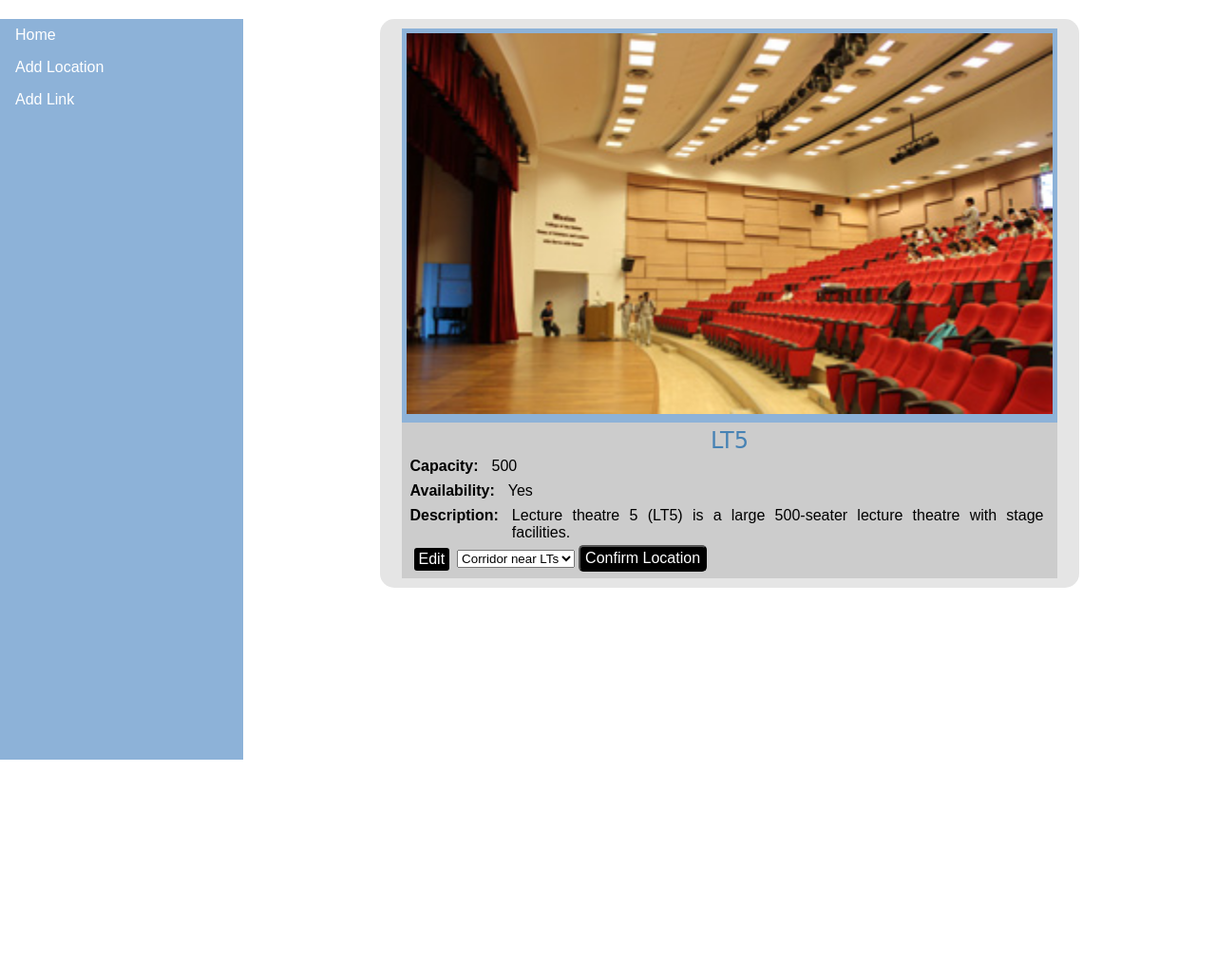
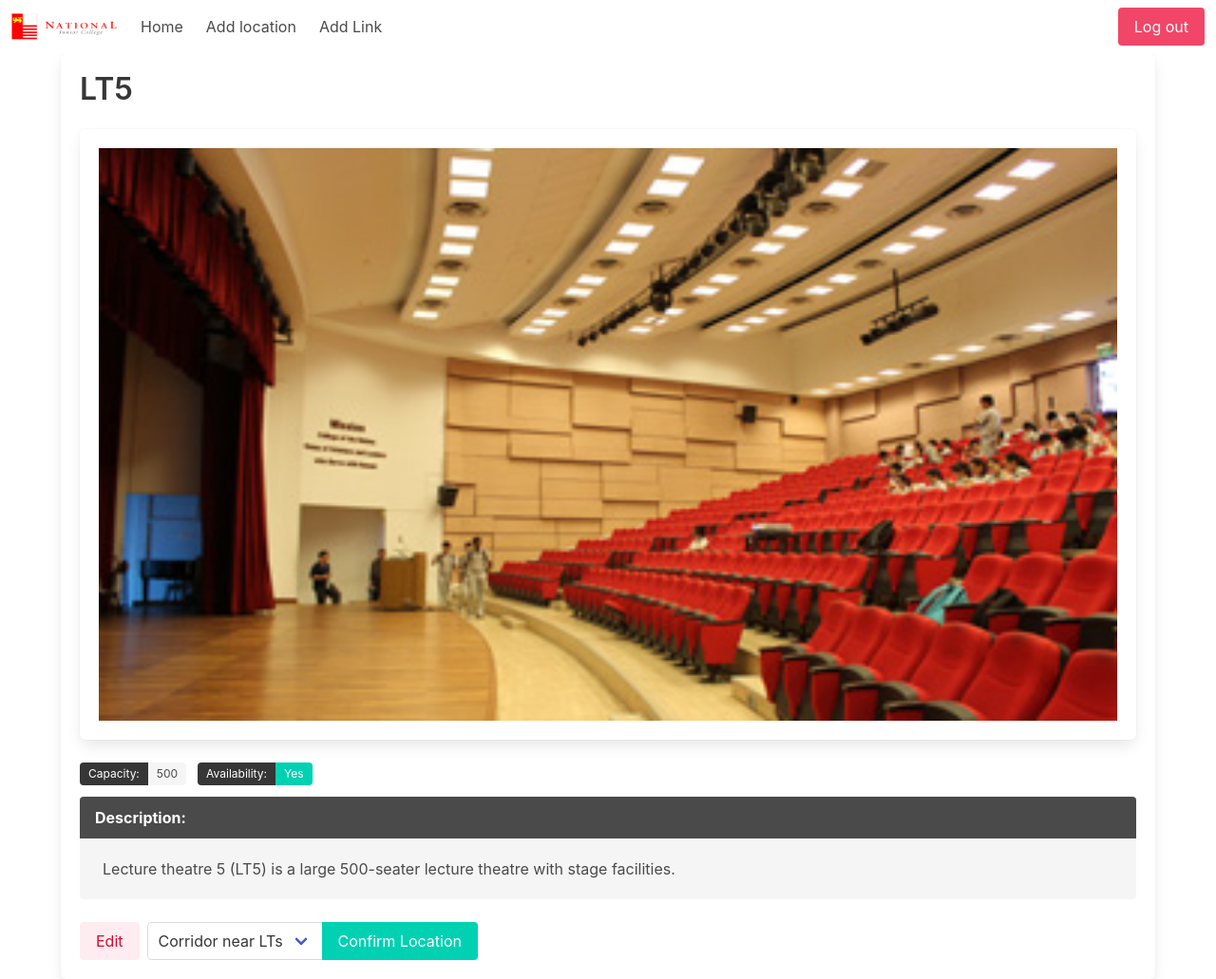
Before and after one commit to 12458/Web-App-Project, a Flask app: page /view_location/LT5 in a window 1280 px wide. Shown: the whole page at 95% size. Before the commit the page ends 800 px from the top, so only its background shows below. Run offline with Flask 2, Linux system fonts and the light colour scheme; the visitor is signed in with stand-in values (Sample User, id 1); data comes from the database, SQL or seed files in the repository; some libraries are stand-ins or nearby versions.

Commit message:
update html

```diff
--- a/app.py
+++ b/app.py
@@ -277,11 +277,13 @@ def change_location():
     # return url_for(view_location(target_locaiton))
     # return redirect(url_for(view_location), location=target_locaiton)
 
+
 @app.route('/logout')
 @login_required
 def logout():
     session.clear()
     return redirect(url_for('login'))
 
+
 if __name__ == "__main__":
     app.run(debug=True)
--- a/templates/add_link.html
+++ b/templates/add_link.html
@@ -23,7 +23,7 @@
         <nav class="navbar" role="navigation" aria-label="main navigation">
             <div class="navbar-brand">
                 <a class="navbar-item" href="/">
-                    <img src="static/images/njc_logo.png" width="112" height="28">
+                    <img src="/static/images/njc_logo.png" width="112" height="28">
                 </a>
 
                 <a role="button" class="navbar-burger burger" aria-label="menu" aria-expanded="false"
--- a/templates/add_place.html
+++ b/templates/add_place.html
@@ -1,9 +1,11 @@
 <!DOCTYPE html>
 <html>
+
 <head>
     <title>Add Location</title>
     <link rel="stylesheet" href="/static/add_place.css">
 </head>
+
 <body>
     <div>
         <div class="menu">
@@ -14,7 +16,7 @@
             </ul>
         </div>
         <div class="form-page">
-                <form action="/submit" method="post" enctype = "multipart/form-data">
+            <form action="/submit" method="post" enctype="multipart/form-data">
                 <div>
                     <label for="name">Location Name: </label>
                     <input type="text" id="name" name="name">
@@ -45,4 +47,5 @@
         </div>
     </div>
 </body>
+
 </html>
--- a/templates/login.html
+++ b/templates/login.html
@@ -15,7 +15,7 @@
     <meta charset="utf-8">
     <meta name="viewport" content="width=device-width, initial-scale=1">
     <!-- Icon -->
-    <link rel="icon" href="static/images/njc_logo_square.png" type="image/x-icon" />
+    <link rel="icon" href="/static/images/njc_logo_square.png" type="image/x-icon" />
 </head>
 
 <body>
--- a/templates/main.html
+++ b/templates/main.html
@@ -31,7 +31,7 @@
     <nav class="navbar" role="navigation" aria-label="main navigation">
         <div class="navbar-brand">
             <a class="navbar-item" href="/">
-                <img src="static/images/njc_logo.png" width="112" height="28">
+                <img src="/static/images/njc_logo.png" width="112" height="28">
             </a>
 
             <a role="button" class="navbar-burger burger" aria-label="menu" aria-expanded="false"
--- a/templates/register.html
+++ b/templates/register.html
@@ -15,7 +15,7 @@
     <meta charset="utf-8">
     <meta name="viewport" content="width=device-width, initial-scale=1">
     <!-- Icon -->
-    <link rel="icon" href="static/images/njc_logo_square.png" type="image/x-icon" />
+    <link rel="icon" href="/static/images/njc_logo_square.png" type="image/x-icon" />
 </head>
 
 <body>
@@ -55,7 +55,8 @@
                     <div class="field">
                         <label class="label">Confirm Password</label>
                         <div class="control has-icons-right">
-                            <input class="input" type="password" name="password_confirm" placeholder="Confirm Password" required>
+                            <input class="input" type="password" name="password_confirm" placeholder="Confirm Password"
+                                required>
                             <span class="icon is-small is-right">
                                 <i class="fa fa-key"></i>
                             </span>
--- a/templates/successLogin.html
+++ b/templates/successLogin.html
@@ -9,7 +9,7 @@
     <meta charset="utf-8">
     <meta name="viewport" content="width=device-width, initial-scale=1">
     <!-- Icon -->
-    <link rel="icon" href="static/images/njc_logo_square.png" type="image/x-icon" />
+    <link rel="icon" href="/static/images/njc_logo_square.png" type="image/x-icon" />
 </head>
 
 <body>
--- a/templates/view_place.html
+++ b/templates/view_place.html
@@ -1,66 +1,132 @@
 <!DOCTYPE html>
 <html>
+
 <head>
     <title>View Location</title>
-        <link rel="stylesheet" type="text/css" href="/static/view_place.css" />
+    <!-- Scripts -->
+    <script src="static/js/particles.js"></script>
+    <script src="static/js/main.js"></script>
+    <meta name="viewport" content="width=device-width, initial-scale=1.0, maximum-scale=1, user-scalable=0">
+    <!-- CSS -->
+    <link rel="stylesheet" href="static/login_v2.css">
+    <!-- Bulma -->
+    <link rel="stylesheet" href="https://cdn.jsdelivr.net/npm/bulma@0.8.2/css/bulma.min.css">
+    <script defer src="https://use.fontawesome.com/releases/v5.3.1/js/all.js"></script>
+    <meta charset="utf-8">
+    <meta name="viewport" content="width=device-width, initial-scale=1">
+    <!-- Icon -->
+    <link rel="icon" href="static/images/njc_logo_square.png" type="image/x-icon" />
 </head>
+
 <body>
-        <div class="main-page"></div>
-            <div class="menu">
-                <ul>
-                    <li><a href="/home">Home</a></li>
-                    <li><a href="/add_location">Add Location</a></li>
-                    <li><a href="/add_link">Add Link</a></li>
-                </ul>
+    <nav class="navbar" role="navigation" aria-label="main navigation">
+        <div class="navbar-brand">
+            <a class="navbar-item" href="/">
+                <img src="/static/images/njc_logo.png" width="112" height="28">
+            </a>
+
+            <a role="button" class="navbar-burger burger" aria-label="menu" aria-expanded="false"
+                data-target="navbarBasicExample">
+                <span aria-hidden="true"></span>
+                <span aria-hidden="true"></span>
+                <span aria-hidden="true"></span>
+            </a>
         </div>
-            <div class="location-page">
-                <div class="location">
-                    <div class="location-image">
+
+        <div id="navbarBasicExample" class="navbar-menu">
+            <div class="navbar-start">
+                <a class="navbar-item" href="/home">
+                    Home
+                </a>
+                <a class="navbar-item" href="/add_location">
+                    Add location
+                </a>
+                <a class="navbar-item" href="/add_link">
+                    Add Link
+                </a>
+            </div>
+
+            <div class="navbar-end">
+                <div class="navbar-item">
+                    <div class="buttons">
+                        <a class="button is-danger" href="{{url_for('logout')}}">
+                            Log out
+                        </a>
+                    </div>
+                </div>
+            </div>
+        </div>
+    </nav>
+    <div class="container">
+        <div class="box">
+            <h1 class="title">
+                <p>{{place["Name"]}}</p>
+            </h1>
+            <div class="box">
+                <div class="image is-16by9">
                     <image src="/static/images/{{ place['image'] }}" />
                 </div>
-                    <div class="location-info">
-                        <div class="location-name">
-                            <a> {{place["Name"]}}</a>
             </div>
-                        <div style="display: flex">
-                            <div class="location-label">Capacity: </div>
-                            <div class="location-capacity">{{place["Capacity"]}}</div>
+            <section class="content">
+                <div class="field is-grouped is-grouped-multiline">
+                    <div class="control">
+                        <div class="tags has-addons">
+                            <span class="tag is-dark">Capacity:</span>
+                            <span class="tag is-is-info">{{place["Capacity"]}}</span>
                         </div>
-                        <div style="display: flex">
-                            <div class="location-label">Availability: </div>
-                            <div class="location-availability">{{place["Availability"]}}</div>
                     </div>
-                        <div style="display: flex">
-                            <div class="location-label">Description: </div>
-                            <div class="location-description">{{place["Description"]}}</div>
+                    <div class="control">
+                        <div class="tags has-addons">
+                            <span class="tag is-dark">Availability:</span>
+                            <span class="tag is-primary">{{place["Availability"]}}</span>
                         </div>
+                    </div>
+                </div>
+                <article class="message">
+                    <div class="message-header">
+                        <p>Description:</p>
+                    </div>
+                    <div class="message-body">
+                        {{place["Description"]}}
+                    </div>
+                </article>
+
                 <div class="buttons">
-                            <div class="edit_button">
-                                <a href="{{ url_for('edit_location', location=place['Name']) }}">Edit</a>
-                            </div>
+                    <a class="button is-danger is-light"
+                        href="{{ url_for('edit_location', location=place['Name']) }}">Edit</a>
                     {% if exitFlag != 0 %}
-                            <div class="buttons">
-                                <form href="{{ url_for('change_location', location=place['Name']) }}" method="post" enctype = "multipart/form-place">
+                    <div>
+                        <form href="{{ url_for('change_location', location=place['Name']) }}" method="post"
+                            enctype="multipart/form-place">
                             {% if request.form["submit"] is undefined %}
+                            <div class="field has-addons">
+                                <div class="control is-expanded">
+                                    <div class="select is-fullwidth">
                                         <select name="exit">
                                             {% for location in linked_locations %}
-                                        <option value="{{ location['location2'] }}">{{ location["location2"] }}</option>
+                                            <option value="{{ location['location2'] }}">{{ location["location2"] }}
+                                            </option>
                                             {% endfor %}
                                         </select>
-                                <button type="submit" name="submit" value="submit">Confirm Location</button>
+                                    </div>
+                                </div>
+                                <div class="control">
+                                    <button type="submit" name="submit" value="submit" class="button is-primary">Confirm
+                                        Location</button>
+                                </div>
+                            </div>
                             {% endif %}
                         </form>
                         {% if request.form["submit"] is not undefined %}
-                                <div class="edit_button">
-                                    <a href="{{ url_for('view_location', location=request.form['exit']) }}">Exit</a>
-                                </div>
+                        <a class="button is-success"
+                            href="{{ url_for('view_location', location=request.form['exit']) }}">Exit</a>
                         {% endif %}
                     </div>
                     {% endif %}
                 </div>
-                    </div>
-                </div>
+            </section>
         </div>
     </div>
 </body>
+
 </html>
```
Also changed, not shown: templates/layout.html (added, +27 -0 lines). Lines whose indentation alone changed are shown as unchanged.
